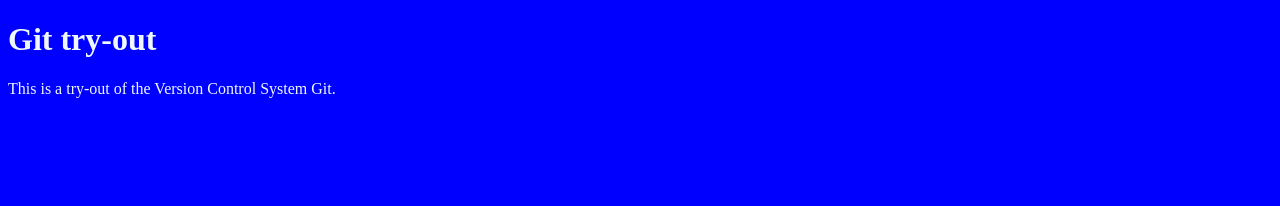
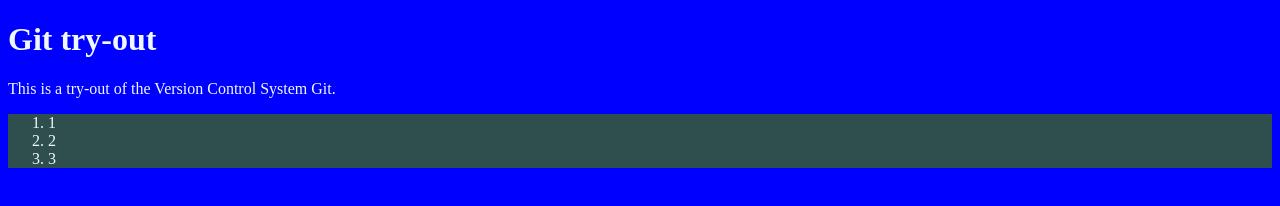
Before and after one commit to emiliogonlon/git_intro, a plain HTML site: page index.html in a window 1280 px wide. Drawn offline with Linux system fonts and the light colour scheme.

Commit message:
navigation created

```diff
--- a/index.html
+++ b/index.html
@@ -10,5 +10,12 @@
 <body>
     <h1>Git try-out</h1>
     <p>This is a try-out of the Version Control System Git.</p>
+    <nav>
+        <ol>
+            <li>1</li>
+            <li>2</li>
+            <li>3</li>
+        </ol>
+    </nav>
 </body>
 </html>
--- a/styles.css
+++ b/styles.css
@@ -2,3 +2,7 @@
     background-color: blue;
     color: aliceblue;
 }
+
+nav {
+    background-color: darkslategrey;
+}
```
